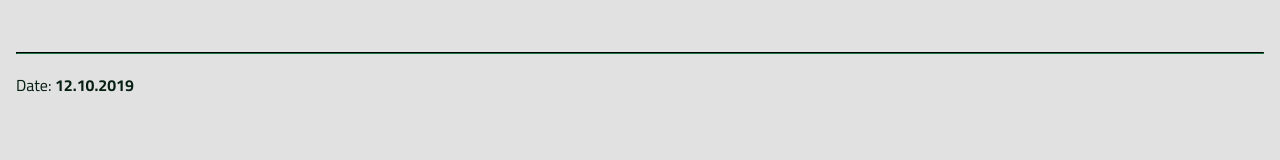
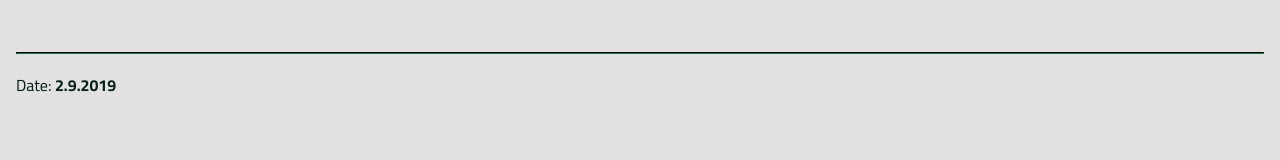
Before and after one commit to webdevelukas/klubcms, a React (Create React App) app: page /articles/new in a window 1280 px wide. Shown: the part 168-328 px from the top of the page. Built offline with nearby package versions, Linux system fonts and the light colour scheme; data requests are answered from the project's data file.

Commit message:
add todays date variable and variable for paths (#57)

```diff
--- a/db.json
+++ b/db.json
@@ -1,120 +1,9 @@
 {
   "articles": [
     {
-      "id": "1",
+      "id": 1,
       "eventId": "1",
-      "title": "Klasse Spiel unserer U9 gegen den amtierenden Meister - Hallo Juergen!!!",
-      "author": "herbert",
-      "date": {
-        "added": "25.09.2019",
-        "updated": "11.10.2019",
-        "published": ""
-      },
-      "categories": [
-        "Fussball",
-        "Junioren",
-        "U9"
-      ],
-      "content": "Aber der Reihe nach: Am vorletzen Spieltag der Saison 2018/19 ging es mit einem 5 Punkte Vorsprung vor der SpVgg Zolling zum TSV Au II. Wir konnten uns also mit einem Sieg die vorzeitige Meisterschaft sichern.",
-      "media": {
-        "images": {
-          "main": "https://images.unsplash.com/photo-1508087625439-de3978963553?ixlib=rb-1.2.1&ixid=eyJhcHBfaWQiOjEyMDd9&auto=format&fit=crop&w=1952&q=80",
-          "gallery": [
-            "https://images.unsplash.com/photo-1518657205760-dafa7ef924de?ixlib=rb-1.2.1&ixid=eyJhcHBfaWQiOjEyMDd9&auto=format&fit=crop&w=1950&q=80",
-            "https://images.unsplash.com/photo-1554331468-3d4032983519?ixlib=rb-1.2.1&ixid=eyJhcHBfaWQiOjEyMDd9&auto=format&fit=crop&w=800&q=60"
-          ]
-        },
-        "videos": [
-          "videoId1",
-          "videoId2",
-          "videoId3"
-        ],
-        "audio": [
-          "audioId1",
-          "audioId2",
-          "audioId3"
-        ]
-      },
-      "images": {}
-    },
-    {
-      "id": "2",
-      "eventId": "2",
-      "title": "Klasse Spiel unserer U9 gegen den amtierenden Meister",
-      "author": "userId1",
-      "date": {
-        "added": "25.09.2019",
-        "updated": "11.10.2019",
-        "published": ""
-      },
-      "categories": [
-        "Fussball",
-        "Junioren",
-        "U9"
-      ],
-      "content": "Aber der Reihe nach: Am vorletzen Spieltag der Saison 2018/19 ging es mit einem 5 Punkte Vorsprung vor der SpVgg Zolling zum TSV Au II. Wir konnten uns also mit einem Sieg die vorzeitige Meisterschaft sichern.",
-      "media": {
-        "images": {
-          "main": "https://images.unsplash.com/photo-1508087625439-de3978963553?ixlib=rb-1.2.1&ixid=eyJhcHBfaWQiOjEyMDd9&auto=format&fit=crop&w=1952&q=80",
-          "gallery": [
-            "https://images.unsplash.com/photo-1518657205760-dafa7ef924de?ixlib=rb-1.2.1&ixid=eyJhcHBfaWQiOjEyMDd9&auto=format&fit=crop&w=1950&q=80",
-            "https://images.unsplash.com/photo-1554331468-3d4032983519?ixlib=rb-1.2.1&ixid=eyJhcHBfaWQiOjEyMDd9&auto=format&fit=crop&w=800&q=60"
-          ]
-        },
-        "videos": [
-          "videoId1",
-          "videoId2",
-          "videoId3"
-        ],
-        "audio": [
-          "audioId1",
-          "audioId2",
-          "audioId3"
-        ]
-      }
-    },
-    {
-      "id": "3",
-      "eventId": "3",
-      "title": "Klasse Spiel unserer U9 gegen den amtierenden Meister",
-      "author": "userId1",
-      "date": {
-        "added": "25.09.2019",
-        "updated": "11.10.2019",
-        "published": "02.10.2019"
-      },
-      "categories": [
-        "Fussball",
-        "Junioren",
-        "U9"
-      ],
-      "content": "Aber der Reihe nach: Am vorletzen Spieltag der Saison 2018/19 ging es mit einem 5 Punkte Vorsprung vor der SpVgg Zolling zum TSV Au II. Wir konnten uns also mit einem Sieg die vorzeitige Meisterschaft sichern. Aber der Reihe nach: Am vorletzen Spieltag der Saison 2018/19 ging es mit einem 5 Punkte Vorsprung vor der SpVgg Zolling zum TSV Au II. Wir konnten uns also mit einem Sieg die vorzeitige Meisterschaft sichern. Aber der Reihe nach: Am vorletzen Spieltag der Saison 2018/19 ging es mit einem 5 Punkte Vorsprung vor der SpVgg Zolling zum TSV Au II. Wir konnten uns also mit einem Sieg die vorzeitige Meisterschaft sichern.",
-      "media": {
-        "images": {
-          "main": "https://images.unsplash.com/photo-1508087625439-de3978963553?ixlib=rb-1.2.1&ixid=eyJhcHBfaWQiOjEyMDd9&auto=format&fit=crop&w=1952&q=80",
-          "gallery": [
-            "https://images.unsplash.com/photo-1518657205760-dafa7ef924de?ixlib=rb-1.2.1&ixid=eyJhcHBfaWQiOjEyMDd9&auto=format&fit=crop&w=1950&q=80",
-            "https://images.unsplash.com/photo-1554331468-3d4032983519?ixlib=rb-1.2.1&ixid=eyJhcHBfaWQiOjEyMDd9&auto=format&fit=crop&w=800&q=60",
-            "https://images.unsplash.com/photo-1543326727-cf6c39e8f84c?ixlib=rb-1.2.1&ixid=eyJhcHBfaWQiOjEyMDd9&auto=format&fit=crop&w=800&q=60",
-            "https://images.unsplash.com/photo-1524748969064-cf3dabd7b84d?ixlib=rb-1.2.1&ixid=eyJhcHBfaWQiOjEyMDd9&auto=format&fit=crop&w=800&q=60"
-          ]
-        },
-        "videos": [
-          "videoId1",
-          "videoId2",
-          "videoId3"
-        ],
-        "audio": [
-          "audioId1",
-          "audioId2",
-          "audioId3"
-        ]
-      }
-    },
-    {
-      "id": "eebfnUc",
-      "eventId": "1",
-      "title": "asdasd",
+      "title": "Tescht Article",
       "author": "Peter Zwegert",
       "date": {
         "added": "01.01.1990",
@@ -126,7 +15,7 @@
         "Damen",
         "2. Mannschaft"
       ],
-      "content": "sadasda",
+      "content": "Hallo, was geht ab!",
       "media": {
         "images": {
           "main": "https://images.unsplash.com/photo-1547347298-4074fc3086f0?ixlib=rb-1.2.1&ixid=eyJhcHBfaWQiOjEyMDd9&auto=format&fit=crop&w=1950&q=80",
@@ -138,9 +27,9 @@
       "images": {}
     },
     {
-      "id": "2fLOK_V",
-      "eventId": "1",
-      "title": "afasdfds",
+      "id": 2,
+      "eventId": "3",
+      "title": "Halloudri",
       "author": "Peter Zwegert",
       "date": {
         "added": "01.01.1990",
@@ -152,7 +41,160 @@
         "Damen",
         "2. Mannschaft"
       ],
-      "content": "asdfasdfas",
+      "content": "adks;faskdfasdf",
+      "media": {
+        "images": {
+          "main": "https://images.unsplash.com/photo-1547347298-4074fc3086f0?ixlib=rb-1.2.1&ixid=eyJhcHBfaWQiOjEyMDd9&auto=format&fit=crop&w=1950&q=80",
+          "gallery": []
+        },
+        "videos": [],
+        "audio": []
+      },
+      "images": {}
+    },
+    {
+      "id": 3,
+      "eventId": "2",
+      "title": "Super Duper",
+      "author": "Peter Zwegert",
+      "date": {
+        "added": "01.01.1990",
+        "updated": "01.01.1990",
+        "published": ""
+      },
+      "categories": [
+        "Volleyball",
+        "Damen",
+        "2. Mannschaft"
+      ],
+      "content": "Wow is fritt a kow!",
+      "media": {
+        "images": {
+          "main": "https://images.unsplash.com/photo-1547347298-4074fc3086f0?ixlib=rb-1.2.1&ixid=eyJhcHBfaWQiOjEyMDd9&auto=format&fit=crop&w=1950&q=80",
+          "gallery": []
+        },
+        "videos": [],
+        "audio": []
+      },
+      "images": {}
+    },
+    {
+      "id": 4,
+      "eventId": "2",
+      "title": "Oder Wat? Noe!",
+      "author": "Peter Zwegert",
+      "date": {
+        "added": "01.01.1990",
+        "updated": "01.01.1990",
+        "published": ""
+      },
+      "categories": [
+        "Volleyball",
+        "Damen",
+        "2. Mannschaft"
+      ],
+      "content": "Super klasse!!",
+      "media": {
+        "images": {
+          "main": "https://images.unsplash.com/photo-1547347298-4074fc3086f0?ixlib=rb-1.2.1&ixid=eyJhcHBfaWQiOjEyMDd9&auto=format&fit=crop&w=1950&q=80",
+          "gallery": []
+        },
+        "videos": [],
+        "audio": []
+      },
+      "images": {}
+    },
+    {
+      "id": 5,
+      "eventId": "1",
+      "title": "",
+      "author": "Peter Zwegert",
+      "date": {
+        "updated": "01.01.1990",
+        "published": ""
+      },
+      "categories": [
+        "Volleyball",
+        "Damen",
+        "2. Mannschaft"
+      ],
+      "content": "",
+      "media": {
+        "images": {
+          "main": "https://images.unsplash.com/photo-1547347298-4074fc3086f0?ixlib=rb-1.2.1&ixid=eyJhcHBfaWQiOjEyMDd9&auto=format&fit=crop&w=1950&q=80",
+          "gallery": []
+        },
+        "videos": [],
+        "audio": []
+      },
+      "images": {}
+    },
+    {
+      "id": 6,
+      "eventId": "1",
+      "title": "asdfas",
+      "author": "Peter Zwegert",
+      "date": {
+        "updated": "01.01.1990",
+        "published": ""
+      },
+      "categories": [
+        "Volleyball",
+        "Damen",
+        "2. Mannschaft"
+      ],
+      "content": "asdfasf",
+      "media": {
+        "images": {
+          "main": "https://images.unsplash.com/photo-1547347298-4074fc3086f0?ixlib=rb-1.2.1&ixid=eyJhcHBfaWQiOjEyMDd9&auto=format&fit=crop&w=1950&q=80",
+          "gallery": []
+        },
+        "videos": [],
+        "audio": []
+      },
+      "images": {}
+    },
+    {
+      "id": 7,
+      "eventId": "1",
+      "title": "adfa",
+      "author": "Peter Zwegert",
+      "date": {
+        "updated": "01.01.1990",
+        "published": ""
+      },
+      "categories": [
+        "Volleyball",
+        "Damen",
+        "2. Mannschaft"
+      ],
+      "content": "",
+      "media": {
+        "images": {
+          "main": "https://images.unsplash.com/photo-1547347298-4074fc3086f0?ixlib=rb-1.2.1&ixid=eyJhcHBfaWQiOjEyMDd9&auto=format&fit=crop&w=1950&q=80",
+          "gallery": []
+        },
+        "videos": [],
+        "audio": []
+      },
+      "images": {}
+    },
+    {
+      "id": 8,
+      "eventId": "1",
+      "title": "adfasdfas",
+      "author": "Peter Zwegert",
+      "date": {
+        "added": "2.9.2019",
+        "updated": "01.01.1990",
+        "published": ""
+      },
+      "categories": [
+        "Volleyball",
+        "Damen",
+        "2. Mannschaft"
+      ],
+      "content": "asdfas",
       "media": {
         "images": {
           "main": "https://images.unsplash.com/photo-1547347298-4074fc3086f0?ixlib=rb-1.2.1&ixid=eyJhcHBfaWQiOjEyMDd9&auto=format&fit=crop&w=1950&q=80",
--- a/src/App.js
+++ b/src/App.js
@@ -13,6 +13,9 @@ import NewArticlePage from "./pages/NewArticlePage";
 import EditArticlePage from "./pages/EditArticlePage";
 import SubmitPage from "./pages/SubmitPage";
 
+// Imported data
+import { paths } from "./lib/paths";
+
 const StyledApp = styled.div`
   height: 100vh;
   display: grid;
@@ -27,12 +30,16 @@ function App() {
       <GlobalStyles />
       <StyledApp>
         <Router>
-          <Route exact path="/" component={ArticlesPage} />
-          <Route exact path="/articles/new" component={NewArticlePage} />
-          <Route exact path="/login" component={LoginPage} />
-          <Route exact path="/submit" component={SubmitPage} />
-          <Route exact path="/fault" component={ErrorPage} />
-          <Route path="/articles/edit/:articleId" component={EditArticlePage} />
+          <Route exact path={paths.home} component={ArticlesPage} />
+          <Route exact path={paths.articlesPage} component={ArticlesPage} />
+          <Route exact path={paths.newArticlePage} component={NewArticlePage} />
+          <Route exact path={paths.loginPage} component={LoginPage} />
+          <Route exact path={paths.submitPage} component={SubmitPage} />
+          <Route exact path={paths.errorPage} component={ErrorPage} />
+          <Route
+            path={`${paths.editArticlePage}/:articleId`}
+            component={EditArticlePage}
+          />
         </Router>
       </StyledApp>
     </ThemeProvider>
--- a/src/components/Card.js
+++ b/src/components/Card.js
@@ -15,6 +15,9 @@ import Badge from "./Badge";
 import DateOfLatestUpdate from "./DateOfLatestUpdate";
 import { SquareCardButtonWithIcon } from "./Button";
 import WrenchIcon from "../icons/WrenchIcon";
+
+// Imported data
+import { paths } from "../lib/paths";
 
 const StyledCard = styled.article`
   display: grid;
@@ -70,7 +73,7 @@ export default function Card({ article }) {
           Last Update: {article.date.updated}
         </DateOfLatestUpdate>
         <SquareCardButtonWithIcon
-          onClick={() => redirectTo(`/articles/edit/${article.id}`)}
+          onClick={() => redirectTo(`${paths.editArticlePage}/${article.id}`)}
         >
           <WrenchIcon />
           Edit
--- /dev/null
+++ b/src/lib/date.js
@@ -0,0 +1,9 @@
+// Create today's date with european notation
+function createTodaysDate() {
+  const today = new Date();
+  const europeanNotation =
+    today.getDay() + "." + today.getMonth() + "." + today.getFullYear();
+  return europeanNotation;
+}
+
+export const todaysDate = createTodaysDate();
--- /dev/null
+++ b/src/lib/paths.js
@@ -0,0 +1,9 @@
+export const paths = {
+  home: "/",
+  loginPage: "/login",
+  articlesPage: "/articles",
+  editArticlePage: "/articles/edit",
+  newArticlePage: "/articles/new",
+  submitPage: "/submit/success",
+  errorPage: "/submit/error"
+};
--- a/src/pages/EditArticlePage.js
+++ b/src/pages/EditArticlePage.js
@@ -24,6 +24,7 @@ export default function EditArticlePage({ match }) {
 
   function handleSubmit(event) {
     const data = Object.fromEntries(new FormData(event.target).entries());
+
     fetch(`/articles/${articleId}`, {
       method: "PATCH",
       headers: {
--- a/src/pages/NewArticlePage.js
+++ b/src/pages/NewArticlePage.js
@@ -1,5 +1,6 @@
 // Imported dependencies
 import React, { useEffect, useState } from "react";
+import { useHistory } from "react-router-dom";
 
 // Imported components
 import MainArea from "../components/MainArea";
@@ -13,8 +14,17 @@ import Form from "../components/Form";
 import { getEvents } from "../api/fetch";
 import { articleTemplate } from "../api/articleTemplate";
 
+// Imported data
+import { paths } from "../lib/paths";
+import { todaysDate } from "../lib/date";
+
 export default function NewArticlePage() {
+  const history = useHistory();
   const [events, setEvents] = useState(false);
+
+  function redirectTo(path) {
+    history.push(path);
+  }
 
   function handleSubmit(event) {
     const formData = Object.fromEntries(new FormData(event.target).entries());
@@ -26,6 +36,7 @@ export default function NewArticlePage() {
       },
       body: JSON.stringify(data)
     });
+    redirectTo(paths.submitPage);
   }
 
   useEffect(() => {
@@ -45,7 +56,7 @@ export default function NewArticlePage() {
           <hr />
           <FunctionBar>
             <div>
-              Date: <b>12.10.2019</b>
+              Date: <b>{todaysDate}</b>
             </div>
           </FunctionBar>
           <h2>Event</h2>
```
Also changed, not shown: src/api/articleTemplate.js (+5 -2 lines), src/components/MenuList.js (+8 -5 lines), src/pages/ArticlesPage.js (+6 -1 lines), src/pages/SubmitPage.js (+9 -3 lines).
